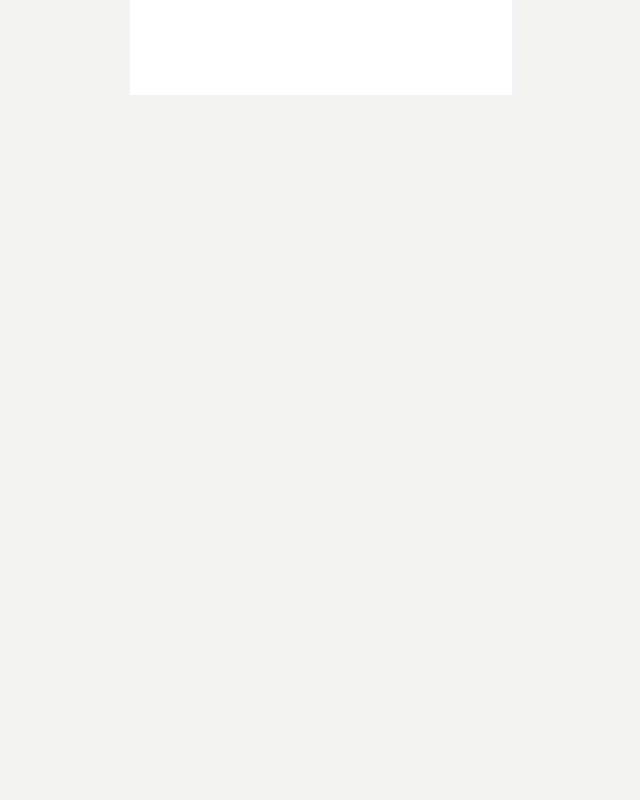
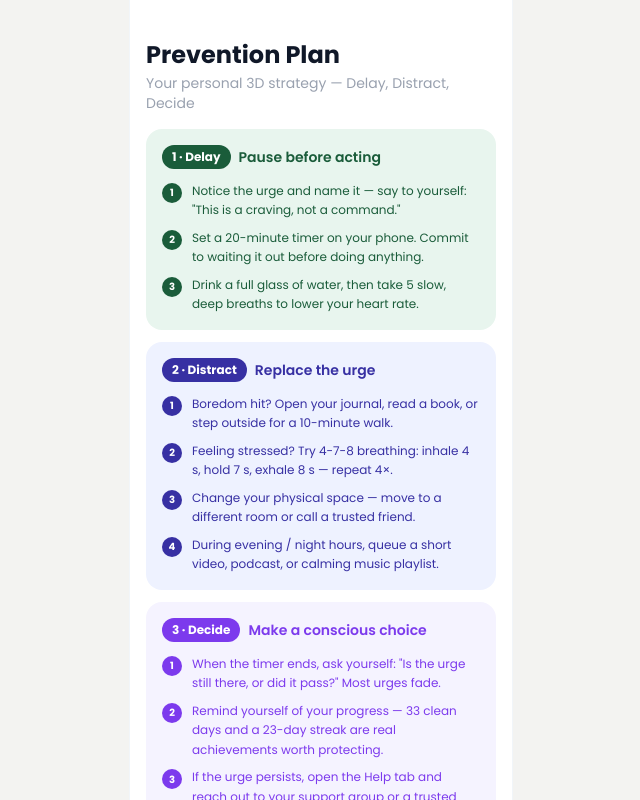
Before and after one commit to Pulih-app/frontend, a Next.js app: page /stats in a window 1280 px wide. Shown: the part 2000-2800 px from the top of the page, without its empty margins (319-959 px from the left). Before the commit the page ends 2096 px from the top, so only its background shows below. Built offline with nearby package versions, Linux system fonts and the light colour scheme.

Commit message:
feat: add 3D Relapse Prevention Plan to stats page and update emergency navigation with direct access to the plan

```diff
--- a/app/emergency/page.tsx
+++ b/app/emergency/page.tsx
@@ -1,7 +1,7 @@
 "use client";
 
 import { useRouter } from "next/navigation";
-import { X, Rewind, Accessibility, PenLine, Play } from "lucide-react";
+import { X, Rewind, Accessibility, PenLine, Play, File } from "lucide-react";
 
 export default function EmergencyPage() {
     const router = useRouter();
@@ -35,6 +35,16 @@ export default function EmergencyPage() {
 
             {/* Action Cards */}
             <section className="mt-8 flex flex-col gap-4">
+                <button
+                    onClick={() => router.push("/stats#prevention-plan")}
+                    className="w-full bg-[#085a3d]/80 hover:bg-[#074c33] active:scale-[0.99] border border-white/5 px-6 py-5 rounded-[20px] flex items-center gap-4 text-left transition-all cursor-pointer shadow-md"
+                >
+                    <File size={22} className="shrink-0 text-white" />
+                    <span className="text-[15px] font-extrabold leading-snug">
+                        View Personalized 3D Prevention Plan
+                    </span>
+          </button>
+
                 <button
                     onClick={() => router.push("/manifesto")}
                     className="w-full bg-[#085a3d]/80 hover:bg-[#074c33] active:scale-[0.99] border border-white/5 px-6 py-5 rounded-[20px] flex items-center gap-4 text-left transition-all cursor-pointer shadow-md"
--- a/app/home/page.tsx
+++ b/app/home/page.tsx
@@ -22,7 +22,7 @@ export default function UserHomePage() {
       </section>
 
       {/* Streak Card */}
-      <section className="relative mt-6 overflow-hidden rounded-[30px] bg-[#0b744f] px-6 pb-[104px] pt-7 text-white shadow-[0_12px_24px_rgba(0,0,0,0.16)]">
+      <section className="relative mt-6 overflow-hidden rounded-[16px] bg-[#0b744f] px-6 pb-[104px] pt-7 text-white shadow-[0_12px_24px_rgba(0,0,0,0.16)]">
         <div className="relative z-10 max-w-[220px]">
           <p className="text-[18px] font-black">Your Streak</p>
           <h2 className="mt-2 text-[44px] font-bold leading-none tracking-[-0.03em]">23 Days</h2>
@@ -42,7 +42,7 @@ export default function UserHomePage() {
         </div>
 
         {/* White bottom Progress bar container */}
-        <div className="absolute bottom-0 left-0 right-0 rounded-t-[24px] bg-white px-8 pb-6 pt-5 text-[#818b92] shadow-[0_-2px_10px_rgba(0,0,0,0.03)]">
+        <div className="absolute bottom-0 left-0 right-0 rounded-t-[16px] bg-white px-8 pb-6 pt-5 text-[#818b92] shadow-[0_-2px_10px_rgba(0,0,0,0.03)]">
           <p className="text-sm font-black">Progress: 11 / 32 Days</p>
           <div className="mt-3.5 h-[16px] overflow-hidden rounded-full bg-[#e6e6e6]">
             <div className="h-full w-[34%] rounded-full bg-[#35b863]" />
--- a/app/profile/page.tsx
+++ b/app/profile/page.tsx
@@ -85,13 +85,14 @@ export default function ProfilePage() {
                 </div>
 
                 {/* Mascot */}
-                <div className="w-12 h-12 shrink-0">
+                <div className="w-12 h-12 shrink-0 ">
                   <Image
                     src={item.mascot}
                     alt={item.title}
                     width={48}
                     height={48}
-                    className="object-contain w-full h-full"
+                    priority
+                    className="object-contain w-full h-full absolute top-0 -right-32"
                   />
                 </div>
               </button>
--- a/app/stats/page.tsx
+++ b/app/stats/page.tsx
@@ -342,6 +342,83 @@ export default function StatsPage() {
                         <InfoNote text="Night (9PM-5AM) is your highest risk period. Creating a specific routine during these hours c..." />
                     </section>
 
+                    {/* ── Relapse Prevention Plan ─────────────────────────────────── */}
+                    <section id="prevention-plan">
+                        <h2 className="text-2xl font-bold text-gray-900">Prevention Plan</h2>
+                        <p className="text-gray-400 text-sm mt-0.5">
+                            Your personal 3D strategy — Delay, Distract, Decide
+                        </p>
+
+                        <div className="mt-4 space-y-3">
+
+                            {/* ── DELAY ── */}
+                            <div className="bg-[#e8f5ee] rounded-2xl p-4">
+                                <div className="flex items-center gap-2 mb-3">
+                                    <span className="bg-[#1a5c3a] text-white text-xs font-bold px-2.5 py-1 rounded-full">1 · Delay</span>
+                                    <span className="text-[#1a5c3a] text-sm font-semibold">Pause before acting</span>
+                                </div>
+                                <ol className="space-y-2">
+                                    {[
+                                        "Notice the urge and name it — say to yourself: \"This is a craving, not a command.\"",
+                                        "Set a 20-minute timer on your phone. Commit to waiting it out before doing anything.",
+                                        "Drink a full glass of water, then take 5 slow, deep breaths to lower your heart rate.",
+                                    ].map((step, i) => (
+                                        <li key={i} className="flex items-start gap-2.5">
+                                            <span className="shrink-0 mt-0.5 w-5 h-5 rounded-full bg-[#1a5c3a] text-white text-[10px] font-bold flex items-center justify-center">{i + 1}</span>
+                                            <p className="text-xs text-[#1a5c3a] leading-relaxed">{step}</p>
+                                        </li>
+                                    ))}
+                                </ol>
+                            </div>
+
+                            {/* ── DISTRACT ── */}
+                            <div className="bg-[#eef2ff] rounded-2xl p-4">
+                                <div className="flex items-center gap-2 mb-3">
+                                    <span className="bg-[#3730a3] text-white text-xs font-bold px-2.5 py-1 rounded-full">2 · Distract</span>
+                                    <span className="text-[#3730a3] text-sm font-semibold">Replace the urge</span>
+                                </div>
+                                <ol className="space-y-2">
+                                    {[
+                                        "Boredom hit? Open your journal, read a book, or step outside for a 10-minute walk.",
+                                        "Feeling stressed? Try 4-7-8 breathing: inhale 4 s, hold 7 s, exhale 8 s — repeat 4×.",
+                                        "Change your physical space — move to a different room or call a trusted friend.",
+                                        "During evening / night hours, queue a short video, podcast, or calming music playlist.",
+                                    ].map((step, i) => (
+                                        <li key={i} className="flex items-start gap-2.5">
+                                            <span className="shrink-0 mt-0.5 w-5 h-5 rounded-full bg-[#3730a3] text-white text-[10px] font-bold flex items-center justify-center">{i + 1}</span>
+                                            <p className="text-xs text-[#3730a3] leading-relaxed">{step}</p>
+                                        </li>
+                                    ))}
+                                </ol>
+                            </div>
+
+                            {/* ── DECIDE ── */}
+                            <div className="bg-[#f5f3ff] rounded-2xl p-4">
+                                <div className="flex items-center gap-2 mb-3">
+                                    <span className="bg-[#7c3aed] text-white text-xs font-bold px-2.5 py-1 rounded-full">3 · Decide</span>
+                                    <span className="text-[#7c3aed] text-sm font-semibold">Make a conscious choice</span>
+                                </div>
+                                <ol className="space-y-2">
+                                    {[
+                                        "When the timer ends, ask yourself: \"Is the urge still there, or did it pass?\" Most urges fade.",
+                                        "Remind yourself of your progress — 33 clean days and a 23-day streak are real achievements worth protecting.",
+                                        "If the urge persists, open the Help tab and reach out to your support group or a trusted person.",
+                                        "Log how you handled it. Seeing your wins builds confidence for the next time.",
+                                    ].map((step, i) => (
+                                        <li key={i} className="flex items-start gap-2.5">
+                                            <span className="shrink-0 mt-0.5 w-5 h-5 rounded-full bg-[#7c3aed] text-white text-[10px] font-bold flex items-center justify-center">{i + 1}</span>
+                                            <p className="text-xs text-[#7c3aed] leading-relaxed">{step}</p>
+                                        </li>
+                                    ))}
+                                </ol>
+                            </div>
+
+                        </div>
+
+                        {/* Insight note */}
+                        <InfoNote text="Urges typically peak at 3-5 minutes and fade within 20. Your biggest threats are Boredom and Stress in the evenings — the 3D plan keeps you one deliberate step ahead." />
+                    </section>
+
                 </div>
             )}
 
```
